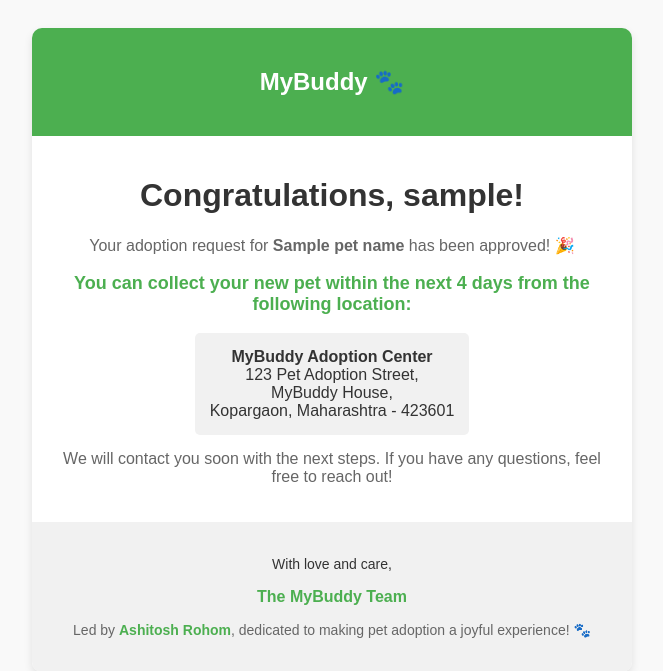
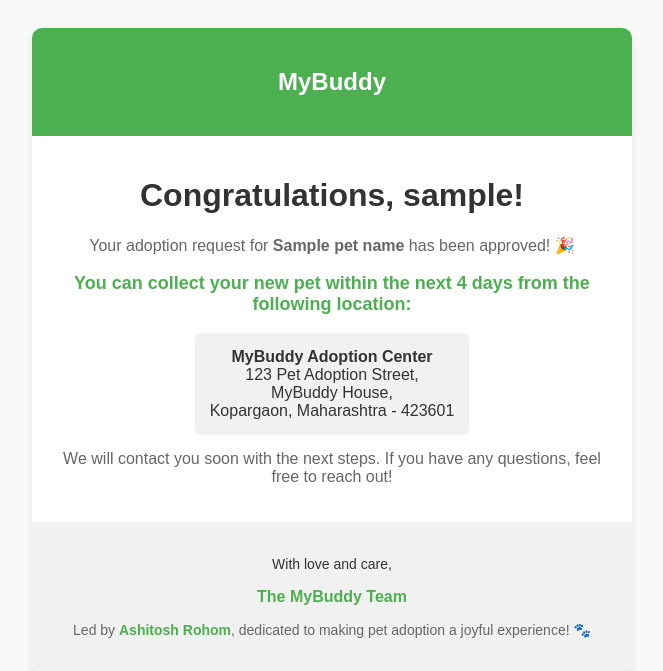
Before and after one commit to ashurohom/MyBuddyProject, a Django app: template mybuddy/template/adoption_email.html in a window 1280 px wide. Shown: the top 671 px of the page, without its empty margins (308-971 px from the left). Run offline with Django 5.2, Linux system fonts and the light colour scheme; the template is opened without the code that fills it: most values are stand-ins (such as "Sample title", 1, 10 or a date in 2020).

Commit message:
update email template

```diff
--- a/mybuddy/template/adoption_email.html
+++ b/mybuddy/template/adoption_email.html
@@ -7,7 +7,7 @@
   <table width="100%" cellpadding="0" cellspacing="0" border="0" style="max-width: 600px; margin: auto; background-color: #ffffff; border-radius: 10px; box-shadow: 0 4px 8px rgba(0, 0, 0, 0.1);">
     <tr>
       <td style="background-color: #4CAF50; padding: 20px; text-align: center; border-top-left-radius: 10px; border-top-right-radius: 10px;">
-        <h2 style="color: #ffffff;">MyBuddy 🐾</h2>
+        <h2 style="color: #ffffff;">MyBuddy</h2>
       </td>
     </tr>
     <tr>
```
